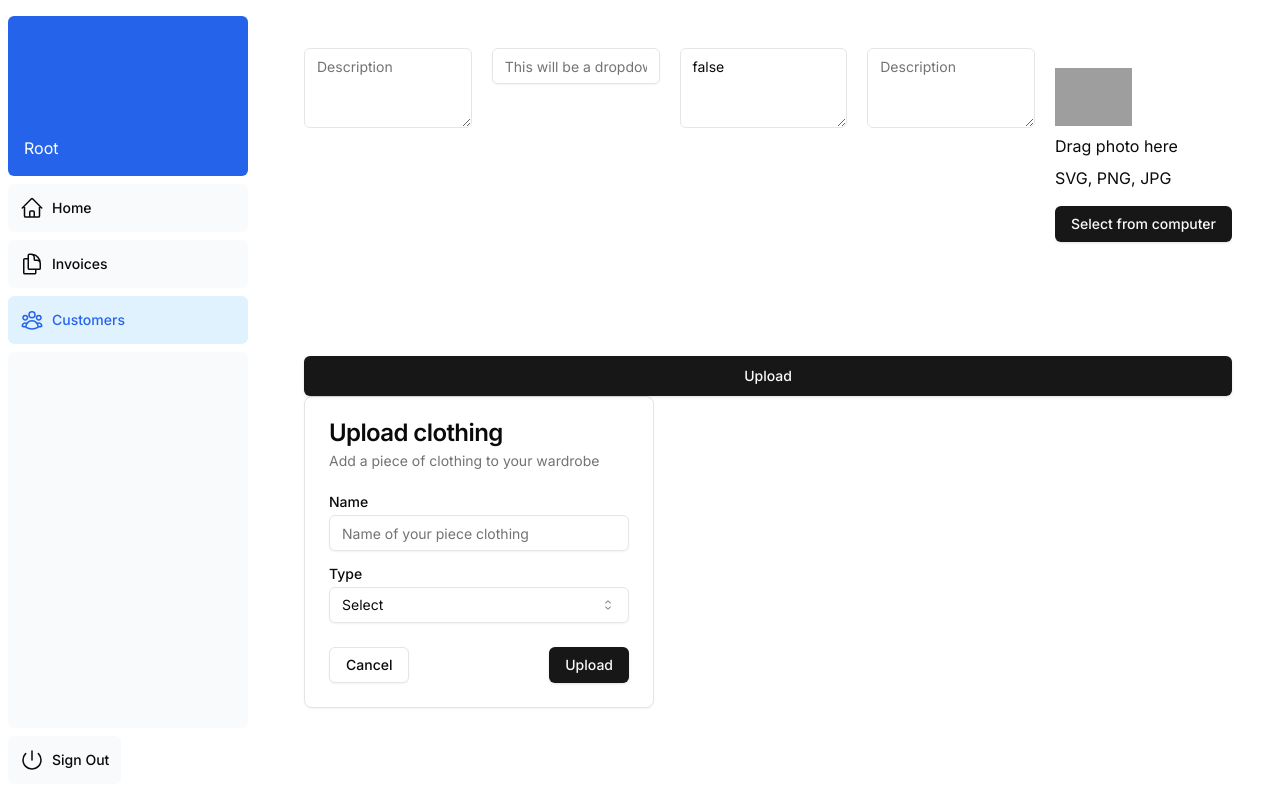
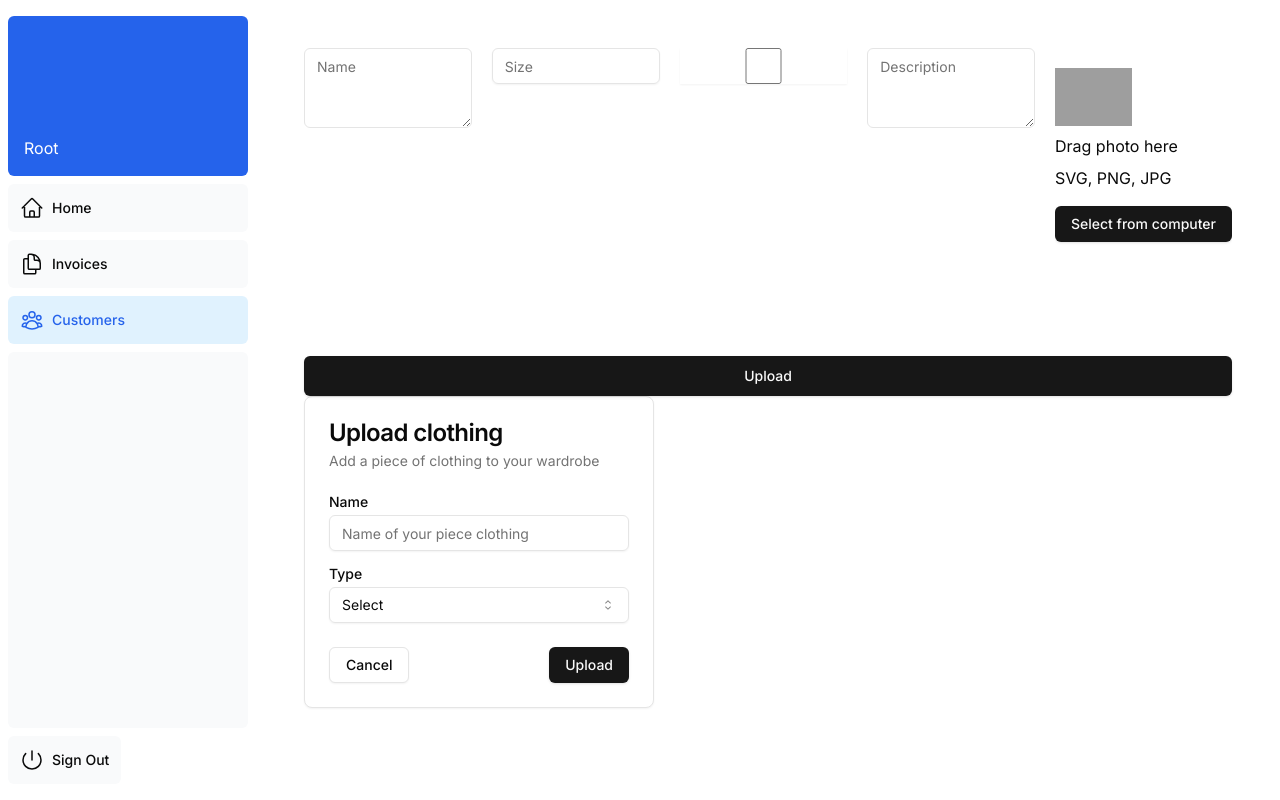
Before and after one commit to pai-grande/hobby-lobby, a Next.js app: page /dashboard/customers in a window 1280 px wide. Built offline with nearby package versions, Linux system fonts and the light colour scheme; grey boxes are pictures that could not be loaded; a web font is replaced by a local one.

Commit message:
Work on wardrobe form

```diff
--- a/src/app/lib/validator.ts
+++ b/src/app/lib/validator.ts
@@ -12,7 +12,7 @@ import * as z from "zod";
 // BUYER-FORM: +order_size + order_price + added to cart?
 
 export const wardrobeFormSchema = z.object({
-  title: z.string().min(3, "Title must be at least 3 characters"),
+  title: z.string().min(3, "Name must be at least 3 characters"),
   size: z.string().min(3, "Size must be at least 3 characters"),
   //size: z.enum(["Small", "Medium", "Large"]),
   price: z.string().min(3, "Price must be at least 3 characters"),
--- a/src/components/shared/WardrobeForm.tsx
+++ b/src/components/shared/WardrobeForm.tsx
@@ -21,6 +21,7 @@ import { Button } from "../ui/button";
 
 const WardrobeForm = () => {
   const [file, setFile] = useState<File | null>(null);
+  const [isChecked, setIsChecked] = useState(false);
   const initialValues = {
     title: "",
     size: "",
@@ -62,7 +63,7 @@ const WardrobeForm = () => {
               <FormItem className="w-full">
                 <FormControl>
                   <Textarea
-                    placeholder="Description"
+                    placeholder="Name"
                     {...field}
                     className="textarea rounded-md"
                   />
@@ -78,7 +79,7 @@ const WardrobeForm = () => {
               <FormItem className="w-full">
                 <FormControl>
                   <Input
-                    placeholder="This will be a dropdown"
+                    placeholder="Size"
                     {...field}
                     className="input-field"
                   />
@@ -93,10 +94,15 @@ const WardrobeForm = () => {
             render={({ field }) => (
               <FormItem className="w-full">
                 <FormControl>
-                  <Textarea
-                    placeholder="This will be a dropdown for sold out"
+                  <Input
+                    type="checkbox"
+                    onClick={() => {
+                      setIsChecked(!isChecked);
+                      field.onChange(!isChecked);
+                    }}
+                    checked={isChecked} // Use checked instead of value
                     {...field}
-                    value={String(field.value)} // Convert boolean to string
+                    className="checkbox-field"
                   />
                 </FormControl>
                 <FormMessage />
--- a/src/components/ui/FileUploader.tsx
+++ b/src/components/ui/FileUploader.tsx
@@ -25,7 +25,7 @@ export function FileUploader({
   const { getRootProps, getInputProps } = useDropzone({
     onDrop,
     maxFiles: 1,
-    accept: { "image/*": ["*"] },
+    accept: { "image/*": [".jpg", ".jpeg", ".png", ".svg"] }, // Corrected accept property
     maxSize: 5000000,
   });
 
```
